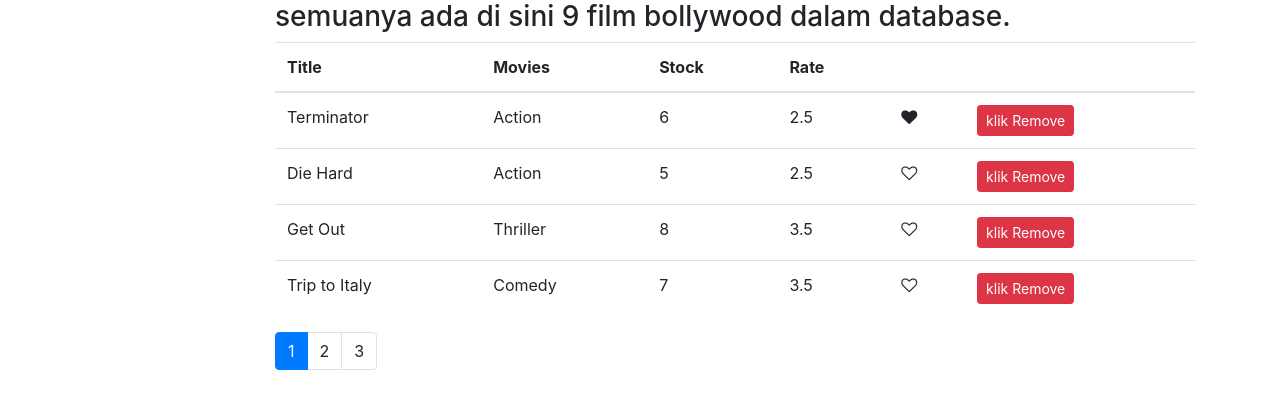
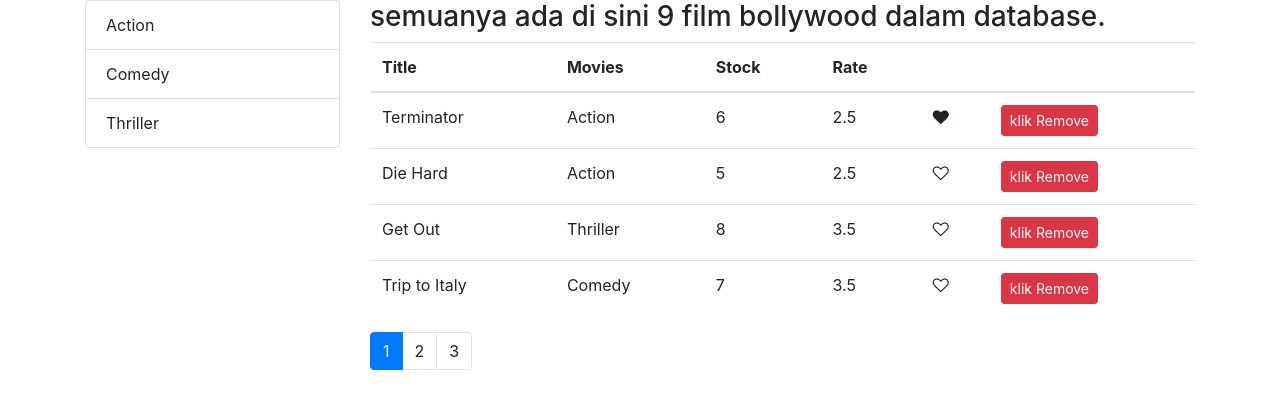
Before and after one commit to halalan/codewithmosh-vidly, a React (Create React App) app: page / in a window 1280 px wide. Shown: the top 408 px of the page. Built offline with nearby package versions, Linux system fonts and the light colour scheme.

Commit message:
finall Filtering- Displaying Items

```diff
--- a/src/components/common/listGroup.jsx
+++ b/src/components/common/listGroup.jsx
@@ -1,7 +1,13 @@
 import React from 'react';
 
-const ListGroup = () => {
-    return null;
+const ListGroup = (props) => {
+
+    const { items, valueProperty, textProperty } = props;
+    return <ul className="list-group">
+    { items.map(item =>
+    <li key={item[valueProperty]}  className="list-group-item">
+    {item[textProperty]}</li>)}
+    </ul>;
 }
 
 export default ListGroup;
--- a/src/components/movies.jsx
+++ b/src/components/movies.jsx
@@ -48,8 +48,13 @@
  const movies = paginate(allMovies,currentPage, pageSize)
      return(
          <div className="row">
-         <div className="col-2">
-         <ListGroup items={this.state.genres} onItemSelect={this.handleGenreSelect}/>
+         <div className="col-3">
+         <ListGroup
+         items={this.state.genres}
+         textProperty="name"
+         valueProperty="_id"
+         onItemSelect={this.handleGenreSelect}/>
+
          </div>
          <div className="col">
          <h3 className="body"> semuanya ada di sini {count} film bollywood dalam database.</h3>
```
